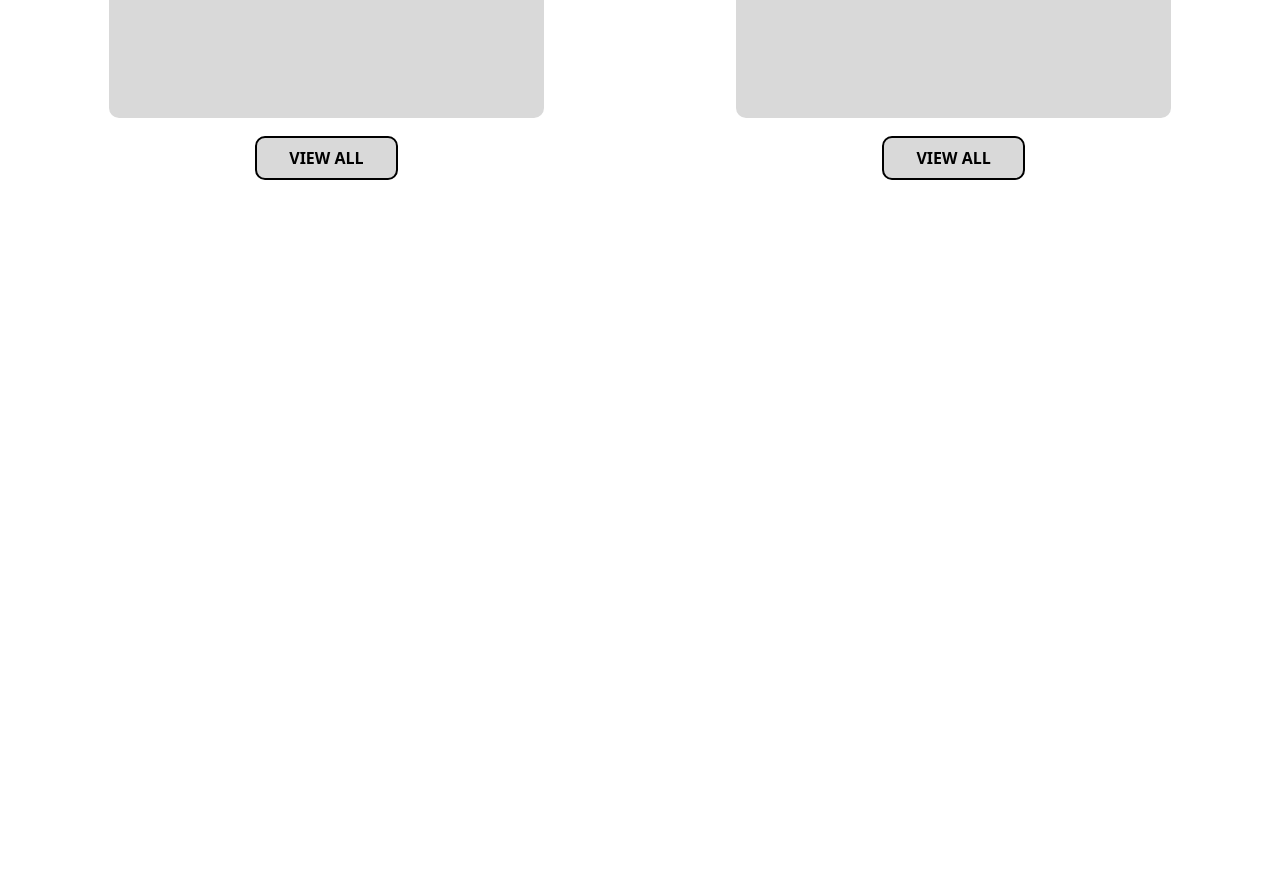
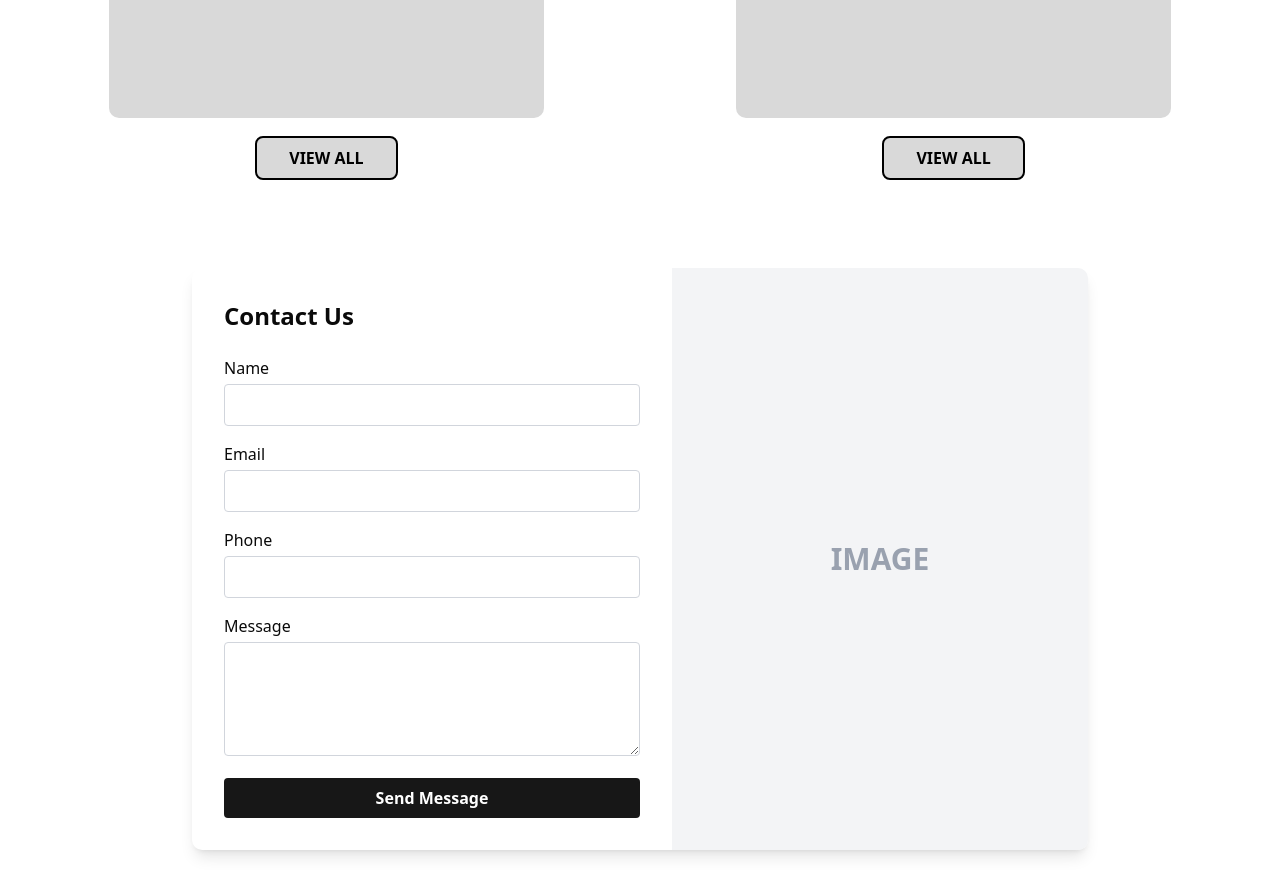
Before and after one commit to YuvrajChauhan1303/freelance-krental-pharma, a Next.js app: page / in a window 1280 px wide. Shown: the part 3260-4155 px from the top of the page. Before the commit the page ends 3496 px from the top, so only its background shows below. Built offline with nearby package versions, Linux system fonts and the light colour scheme.

Commit message:
added mail functionality

```diff
--- /dev/null
+++ b/app/_components_main/ContactUs.tsx
@@ -0,0 +1,160 @@
+"use client";
+
+import React, { useState } from "react";
+
+const initialState = {
+  name: "",
+  email: "",
+  phone: "",
+  message: "",
+};
+
+export default function ContactUs() {
+  const [form, setForm] = useState(initialState);
+  const [loading, setLoading] = useState(false);
+  const [sent, setSent] = useState(false);
+  const [error, setError] = useState<string | null>(null);
+
+  const handleChange = (e: React.ChangeEvent<HTMLInputElement | HTMLTextAreaElement>) => {
+    setForm({ ...form, [e.target.name]: e.target.value });
+  };
+
+  const handleSubmit = async (e: React.FormEvent) => {
+    e.preventDefault();
+    setLoading(true);
+    setError(null);
+    setSent(false);
+
+    try {
+      // Now phone is also sent to the API
+      const res = await fetch("/api/contact", {
+        method: "POST",
+        headers: { "Content-Type": "application/json" },
+        body: JSON.stringify(form),
+      });
+
+      if (!res.ok) {
+        throw new Error("Failed to send message.");
+      }
+
+      setSent(true);
+      setForm(initialState);
+    } catch (err: any) {
+      setError(err.message || "Something went wrong.");
+    } finally {
+      setLoading(false);
+    }
+  };
+
+  return (
+    <div className="flex flex-col md:flex-row w-full max-w-4xl mx-auto my-16 bg-white rounded-lg shadow-lg overflow-hidden">
+      {/* Left: Form */}
+      <div className="flex-1 p-8">
+        <h2 className="text-2xl font-bold mb-6">Contact Us</h2>
+        <form onSubmit={handleSubmit} className="space-y-4">
+          <div>
+            <label className="block font-medium mb-1" htmlFor="name">
+              Name
+            </label>
+            <input
+              className="w-full border border-gray-300 rounded px-3 py-2 focus:outline-none focus:ring-2 focus:ring-primary"
+              type="text"
+              id="name"
+              name="name"
+              value={form.name}
+              onChange={handleChange}
+              required
+              autoComplete="name"
+            />
+          </div>
+          <div>
+            <label className="block font-medium mb-1" htmlFor="email">
+              Email
+            </label>
+            <input
+              className="w-full border border-gray-300 rounded px-3 py-2 focus:outline-none focus:ring-2 focus:ring-primary"
+              type="email"
+              id="email"
+              name="email"
+              value={form.email}
+              onChange={handleChange}
+              required
+              autoComplete="email"
+            />
+          </div>
+          <div>
+            <label className="block font-medium mb-1" htmlFor="phone">
+              Phone
+            </label>
+            <input
+              className="w-full border border-gray-300 rounded px-3 py-2 focus:outline-none focus:ring-2 focus:ring-primary"
+              type="tel"
+              id="phone"
+              name="phone"
+              value={form.phone}
+              onChange={handleChange}
+              required
+              autoComplete="tel"
+            />
+          </div>
+          <div>
+            <label className="block font-medium mb-1" htmlFor="message">
+              Message
+            </label>
+            <textarea
+              className="w-full border border-gray-300 rounded px-3 py-2 focus:outline-none focus:ring-2 focus:ring-primary"
+              id="message"
+              name="message"
+              rows={4}
+              value={form.message}
+              onChange={handleChange}
+              required
+            />
+          </div>
+          <button
+            type="submit"
+            className="w-full bg-primary text-white font-semibold py-2 rounded hover:bg-primary/90 transition disabled:opacity-60"
+            disabled={loading}
+          >
+            {loading ? "Sending..." : "Send Message"}
+          </button>
+          {sent && (
+            <div className="text-green-600 font-medium mt-2">
+              Message sent successfully!
+            </div>
+          )}
+          {error && (
+            <div className="text-red-600 font-medium mt-2">
+              {error}
+            </div>
+          )}
+        </form>
+      </div>
+      {/* Right: Image Placeholder */}
+      <div className="flex-1 bg-gray-100 flex items-center justify-center">
+        {/* <img src="/contact-image.jpg" alt="Contact Us" className="object-cover w-full h-full" /> */}
+        <div className="text-3xl text-gray-400 font-bold">IMAGE</div>
+      </div>
+    </div>
+  );
+}
+
+/*
+=========================
+You also need to update the following files to handle the phone number:
+
+1. app/api/contact/route.ts
+   - Update the destructuring to include `phone`:
+     const { name, email, phone, message } = await req.json();
+   - Add a check for `phone` in the validation.
+   - Pass `phone` to sendMail:
+     await sendMail({ name, email, phone, message });
+
+2. lib/mail.ts
+   - Update the sendMail function to accept `phone`:
+     export const sendMail = async (data: { name: string; email: string; phone: string; message: string; }) => { ... }
+   - Add phone to the email body (both text and html):
+     text: `Name: ...\nEmail: ...\nPhone: ...\nMessage: ...`
+     html: ... include <p><strong>Phone:</strong> ...</p>
+=========================
+*/
--- a/app/_components_main/Gummies.tsx
+++ b/app/_components_main/Gummies.tsx
@@ -30,7 +30,7 @@ const Gummies = ({ image, title, className }: GummiesProps) => {
       </div>
       <div className="w-full flex justify-center mb-6">
         <button
-          className="mt-4 px-8 py-2 bg-[#D9D9D9] border-2 active:scale-95 border-black text-black rounded-lg font-semibold transition hover:bg-gray-300"
+          className="mt-4 px-8 py-2 bg-[#D9D9D9] border-2 active:scale-95 border-black text-black rounded-md font-semibold transition hover:bg-gray-300"
           type="button"
         >
           VIEW ALL
--- /dev/null
+++ b/app/api/contact/route.ts
@@ -0,0 +1,22 @@
+import { NextResponse } from "next/server";
+import { sendMail } from "@/lib/mail";
+
+export async function POST(req: Request) {
+  try {
+    const { name, email, phone, message } = await req.json();
+
+    if (!name || !email || !phone || !message) {
+      return NextResponse.json({ error: "Missing fields" }, { status: 400 });
+    }
+
+    await sendMail({ name, email, phone, message });
+
+    return NextResponse.json({ success: true });
+  } catch (err) {
+    console.error("Mail send error:", err);
+    return NextResponse.json(
+      { error: "Failed to send email" },
+      { status: 500 }
+    );
+  }
+}
--- a/app/page.tsx
+++ b/app/page.tsx
@@ -1,6 +1,7 @@
 import { PosterCarousel } from "./_components_main/PosterCarousel";
 import { Marquee } from "./_components_main/Marquee";
 import Gummies from "./_components_main/Gummies";
+import ContactUs from "./_components_main/ContactUs";
 
 export default function Home() {
   return (
@@ -11,6 +12,9 @@ export default function Home() {
         <Gummies title="Kids Gummies" />
         <Gummies title="Adult Gummies" />
       </div>
+      <div>
+        <ContactUs />
+      </div>
     </div>
   );
 }
--- /dev/null
+++ b/lib/mail.ts
@@ -0,0 +1,33 @@
+const nodemailer = require("nodemailer");
+
+export const transporter = nodemailer.createTransport({
+  host: process.env.SMTP_HOST,
+  port: Number(process.env.SMTP_PORT),
+  secure: false, // true for 465, false for 587
+  auth: {
+    user: process.env.SMTP_USER,
+    pass: process.env.SMTP_PASS,
+  },
+});
+
+export const sendMail = async (data: {
+  name: string;
+  email: string;
+  phone: string;
+  message: string;
+}) => {
+  const mailOptions = {
+    from: `"${data.name}" <${data.email}>`,
+    to: process.env.TO_EMAIL,
+    subject: "New Contact Form Submission",
+    text: `Name: ${data.name}\nEmail: ${data.email}\nPhone: ${data.phone}\nMessage: ${data.message}`,
+    html: `
+      <p><strong>Name:</strong> ${data.name}</p>
+      <p><strong>Email:</strong> ${data.email}</p>
+      <p><strong>Phone:</strong> ${data.phone}</p>
+      <p><strong>Message:</strong><br/>${data.message}</p>
+    `,
+  };
+
+  return transporter.sendMail(mailOptions);
+};
--- a/package.json
+++ b/package.json
@@ -15,6 +15,7 @@
     "embla-carousel-react": "^8.6.0",
     "lucide-react": "^0.525.0",
     "next": "15.4.3",
+    "nodemailer": "^7.0.5",
     "react": "19.1.0",
     "react-dom": "19.1.0",
     "tailwind-merge": "^3.3.1"
```
Also changed, not shown: 2 other files (tests, documents, lock files or other folders).
